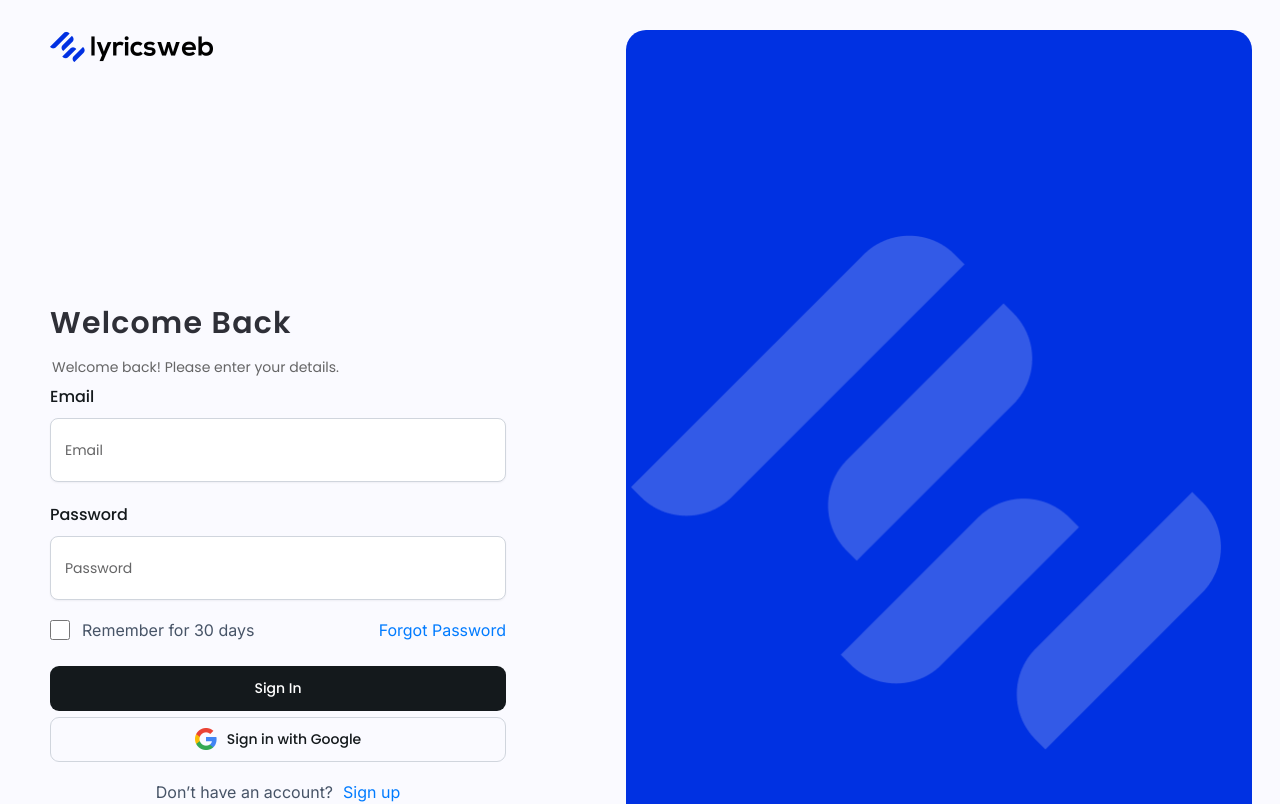
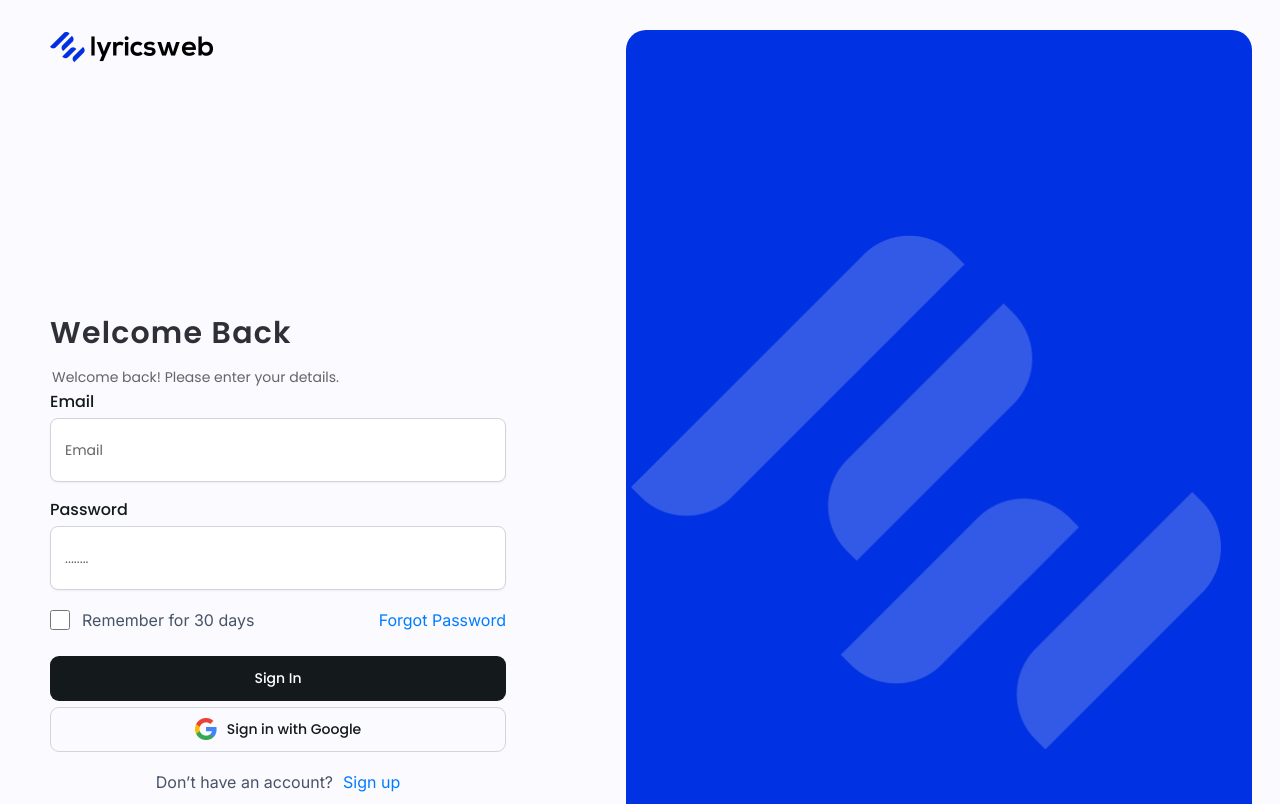
Before and after one commit to mohitgoyat525/next-form-test, a Next.js app: page / in a window 1280 px wide. Shown: the top 804 px of the page. Built offline with nearby package versions, Linux system fonts and the light colour scheme.

Commit message:
Add-changes

```diff
--- a/src/components/home/LoginPage.tsx
+++ b/src/components/home/LoginPage.tsx
@@ -70,11 +70,11 @@ export const Login = () => {
                 className=" font-medium leading-5 !text-black-light"
               >
                 {error ? (
-                  <p className="!text-red-900 text-sm font-bold leading-[30px]">
-                    Enter Your Email
+                  <p className="!text-red-900 text-sm font-bold leading-6">
+                   Please Enter Your Email
                   </p>
                 ) : (
-                  <p className="text-black-light text-base leading-[30px]">Email</p>
+                  <p className="text-black-light text-base leading-5 font-medium">Email</p>
                 )}
               </label>
               <input
@@ -92,11 +92,11 @@ export const Login = () => {
                 className=" font-medium leading-5 text-black-light"
               >
                 {error || passwordError ? (
-                  <p className="!text-red-900 font-bold text-sm leading-[30px]">
+                  <p className="!text-red-900 font-bold text-sm leading-6">
                     {passwordError || "Enter Your Password"}
                   </p>
                 ) : (
-                  <p className="text-black-light text-base leading-[30px]">Password</p>
+                  <p className="text-black-light text-base leading-5 font-medium">Password</p>
                 )}
               </label>
               <input
@@ -106,7 +106,7 @@ export const Login = () => {
                 }
                 className="w-full p-[19px_14px] shadow-[0_1px_2px_0_#1018280D] mt-1.5 placeholder:text-gray placeholder:text-sm placeholder:leading-6 border border-solid border-gray-light rounded-lg outline-none"
                 type="password"
-                placeholder="Password"
+                placeholder="........"
                 id="password"
               />
               <span className="flex justify-between mt-[18px] max-sm:flex-col">
@@ -122,14 +122,14 @@ export const Login = () => {
                   />
                   <label
                     htmlFor="check"
-                    className="font-inter leading-6 text-gray-dark cursor-pointer"
+                    className="font-inter leading-6 text-gray-dark cursor-pointer text-base"
                   >
                     Remember for 30 days
                   </label>
                 </span>
                 <Link
                   href="/"
-                  className="font-inter leading-6 text-blue-light max-sm:mt-[18px]"
+                  className="font-inter leading-6 text-blue-light max-sm:mt-[18px] text-base"
                 >
                   Forgot Password
                 </Link>
@@ -150,10 +150,10 @@ export const Login = () => {
                 Sign in with Google
               </button>
               <span className="flex w-full justify-center gap-2.5 mt-[18px]">
-                <p className="font-inter leading-6 text-gray-dark">
+                <p className="font-inter leading-6 text-base text-gray-dark">
                   Don’t have an account?
                 </p>
-                <Link href={"/"} className="text-blue-light font-inter">
+                <Link href={"/"} className="text-blue-light font-inter text-base">
                   Sign up
                 </Link>
               </span>
```
